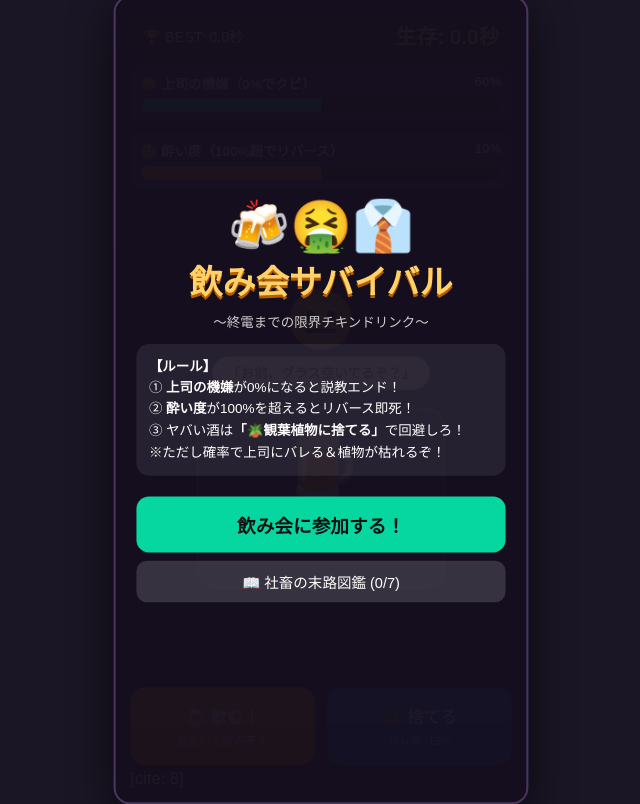
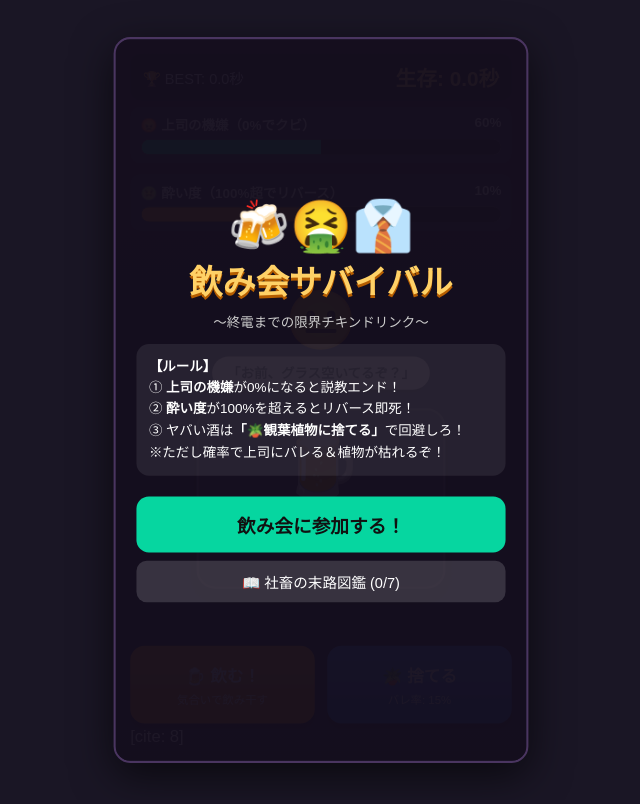
Before and after one commit to ski42-gif/nomikai_survival, a plain HTML site: page index.html in a window 1280 px wide. Shown: the whole page, without its empty margins (319-959 px from the left). Drawn offline with Linux system fonts and the light colour scheme.

Commit message:
Update index.html

```diff
--- a/index.html
+++ b/index.html
@@ -56,7 +56,7 @@
 
       height: 100vh;
 
-      max-height: 780px;
+      max-height: 700px;
 
       background: linear-gradient(180deg, #2b1e38 0%, #1c1426 100%);
 
```
